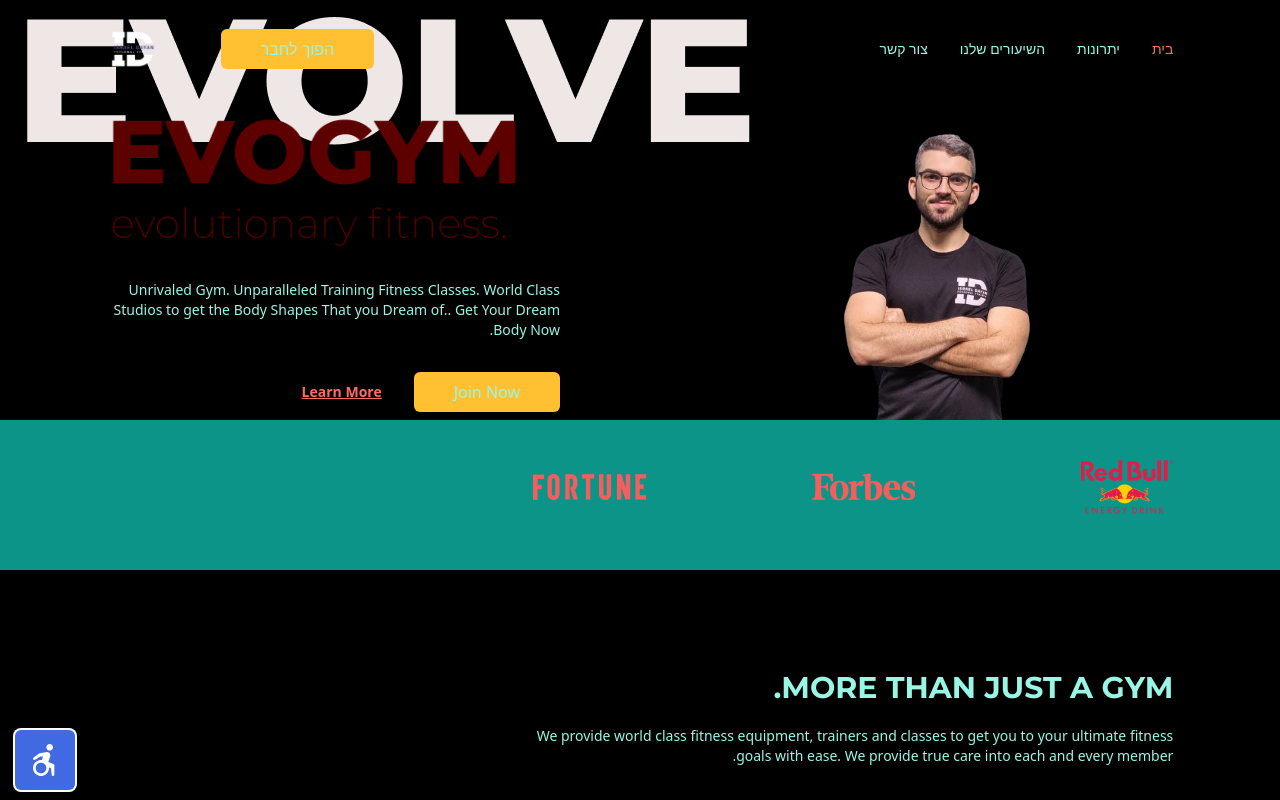
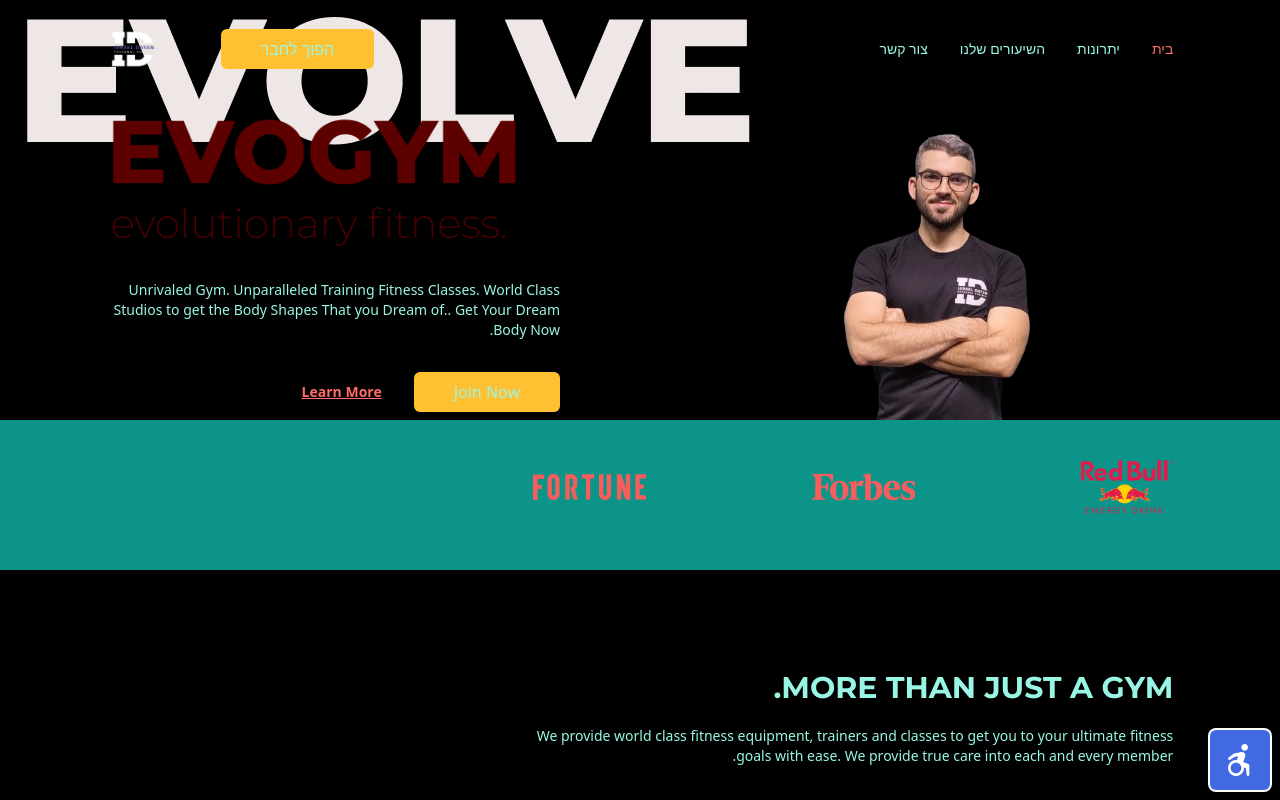
Before and after one commit to itzhakl/dayan-fitness-site, a React (Vite) app: page / in a window 1280 px wide. Shown: the top 800 px of the page. Built offline with nearby package versions, Linux system fonts and the light colour scheme.

Commit message:
fix(): move accesablity

```diff
--- a/src/index.css
+++ b/src/index.css
@@ -11,7 +11,15 @@
   -moz-osx-smoothing: grayscale;
   background-color: black;
 }
-div#NagishLiTrigger {
-  right: 0 !important;
-  left: 15px;
+
+div#NagishLiWidget{
+  left:auto;
+  right:10px;
+  transform: translate(120%,0);
 }
+
+div#NagishLiWidget.nagishli-widget-show{
+  left:auto;
+  right:10px;
+  transform: translate(0,0);
+}
```
